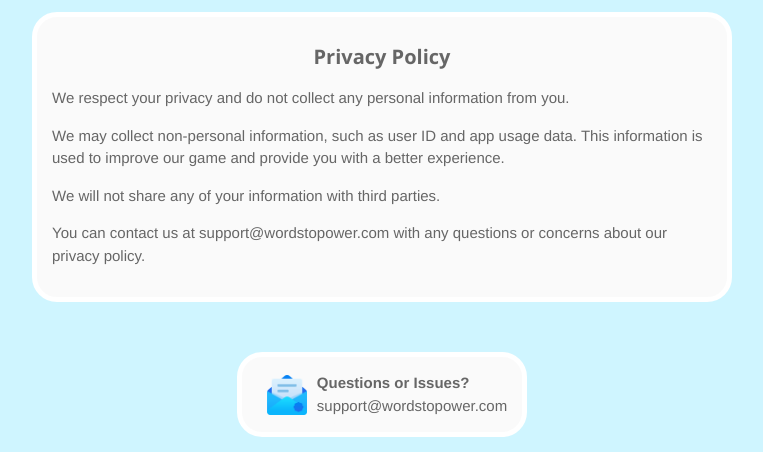
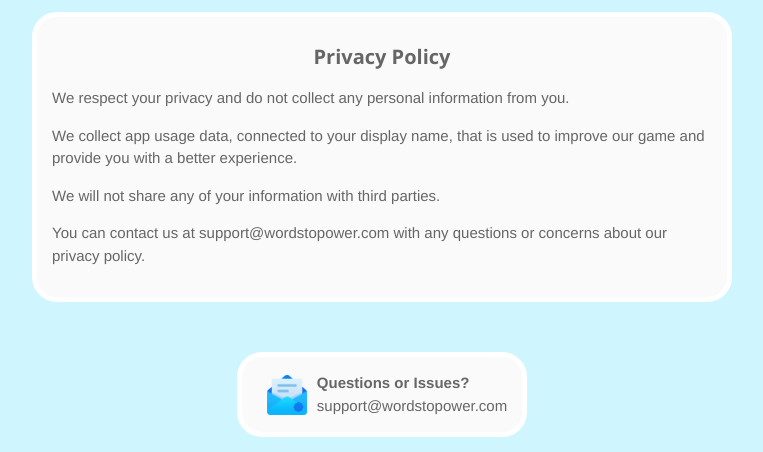
Before and after one commit to moshecristel/moshecristel.github.io, a plain HTML site: page index.html in a window 1280 px wide. Shown: the part 842-1294 px from the top of the page, without its empty margins (258-1021 px from the left). Drawn offline with nearby package versions, Linux system fonts and the light colour scheme.

Commit message:
Update privacy policy

```diff
--- a/index.html
+++ b/index.html
@@ -110,7 +110,7 @@
                     <div class="privacy-inner rounded text">
                         <h1 style="font-size:20px;font-weight:bold;text-align: center;">Privacy Policy</h1>
                         <p>We respect your privacy and do not collect any personal information from you.</p>
-                        <p>We may collect non-personal information, such as user ID and app usage data. This information is used to improve our game and provide you with a better experience.</p>
+                        <p>We collect app usage data, connected to your display name, that is used to improve our game and provide you with a better experience.</p>
                         <p>We will not share any of your information with third parties.</p>
                         <p>You can contact us at support@wordstopower.com with any questions or concerns about our privacy policy.</p>
                     </div>
```
